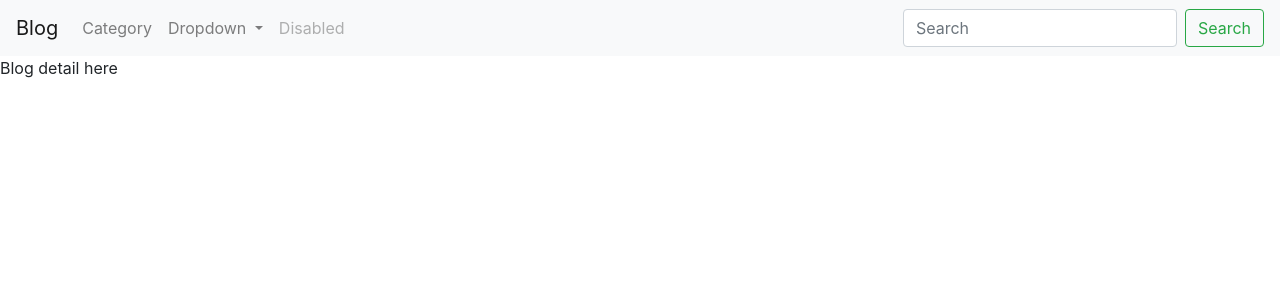
After one commit to bodealamu/create_simple_blog_using_django, a Django app: a page that uses pages/templates/pages/blog_detail.html in a window 1280 px wide. The commit adds this page. Shown: the top 300 px of the page. Run offline with Django 3.2, Linux system fonts and the light colour scheme; data comes from the database, SQL or seed files in the repository; some libraries are stand-ins or nearby versions.

Commit message:
added urls for blog post

```diff
--- /dev/null
+++ b/pages/templates/pages/blog_detail.html
@@ -0,0 +1,7 @@
+{% extends "pages/base.html" %}
+
+
+{% block content %}
+<p>Blog detail here</p>
+
+{% endblock %}
--- a/pages/urls.py
+++ b/pages/urls.py
@@ -5,5 +5,6 @@ urlpatterns = [
     path('', views.home, name='home'),
     path('categories', views.list_of_categories, name='categories'),
     path('categories/<str:category_slug>', views.posts_by_category, name='postlistbycategory'),
+    path('<str:blog_slug>', views.post_detail, name='post_content'),
 
 ]
--- a/pages/views.py
+++ b/pages/views.py
@@ -34,3 +34,14 @@ def posts_by_category(request, category_slug):
     }
 
     return render(request=request, template_name="pages/posts_by_category.html", context=context)
+
+
+def post_detail(request, blog_slug):
+    """ View function for Blog post detail"""
+    blog_post = Post.objects.get(blog_slug=blog_slug)
+
+    context = {
+        'blog_post':blog_post
+    }
+
+    return render(request=request, context=context, template_name="pages/blog_detail.html")
```
Also changed, not shown: pages/templates/pages/home.html (+1 -6 lines).
